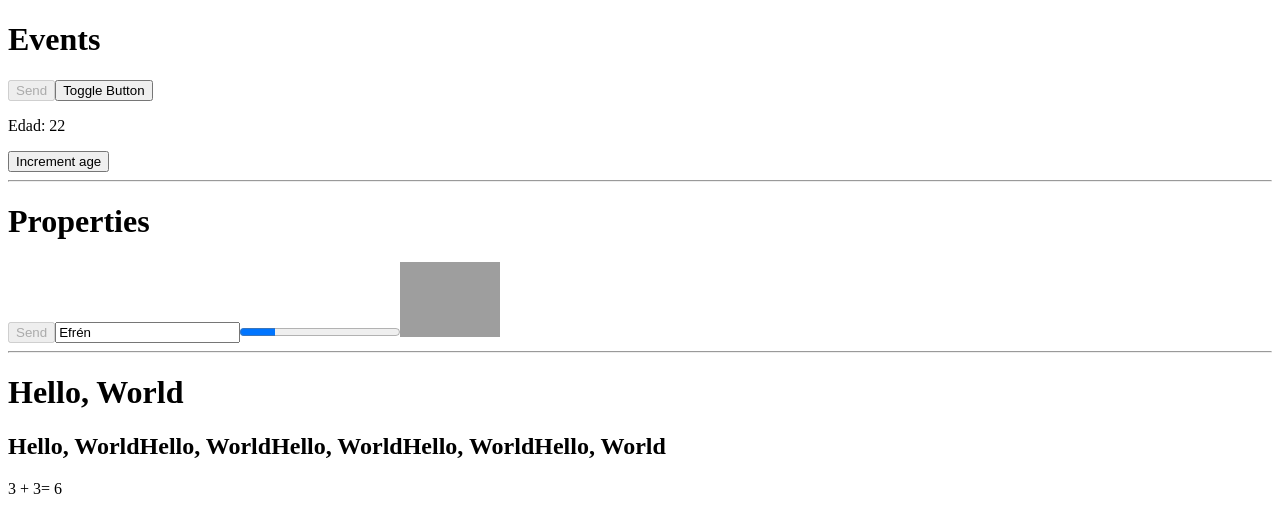
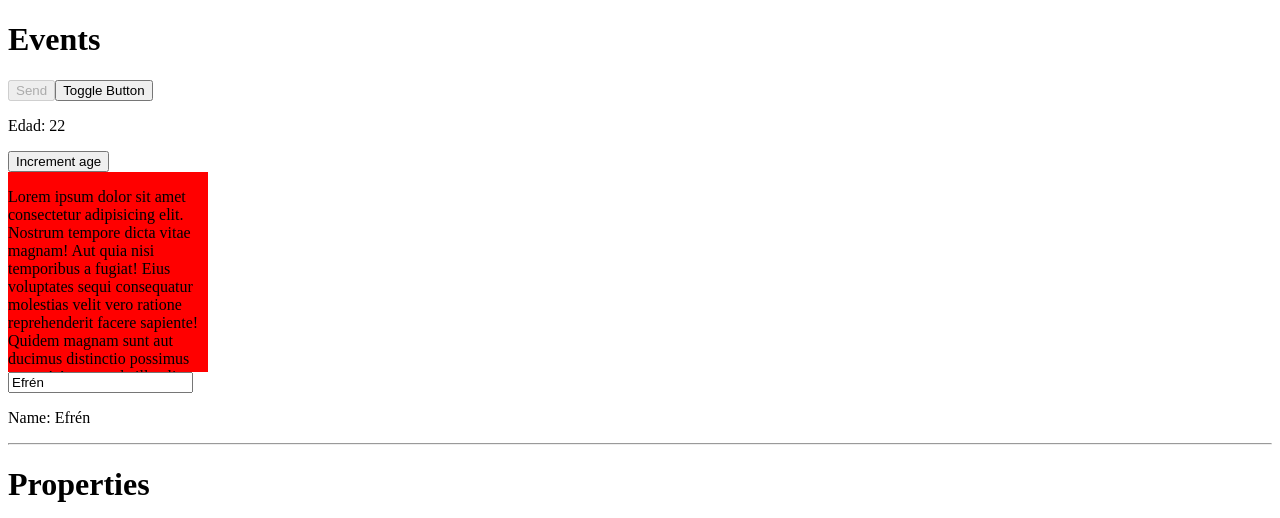
Before and after one commit to efrenruizrubio/Angular-store, an Angular app: page / in a window 1280 px wide. Shown: the top 518 px of the page. Built offline with nearby package versions, Linux system fonts and the light colour scheme; grey boxes are pictures that could not be loaded.

Commit message:
:sparkles: [ADD]: Event Bindings (scroll and keyup)

```diff
--- a/angular.json
+++ b/angular.json
@@ -7,7 +7,7 @@
       "projectType": "application",
       "schematics": {
         "@schematics/angular:component": {
-          "style": "sass"
+          "style": "scss"
         }
       },
       "root": "",
@@ -22,14 +22,9 @@
             "main": "src/main.ts",
             "polyfills": "src/polyfills.ts",
             "tsConfig": "tsconfig.app.json",
-            "inlineStyleLanguage": "sass",
-            "assets": [
-              "src/favicon.ico",
-              "src/assets"
-            ],
-            "styles": [
-              "src/styles.sass"
-            ],
+            "inlineStyleLanguage": "scss",
+            "assets": ["src/favicon.ico", "src/assets"],
+            "styles": ["src/styles.scss"],
             "scripts": []
           },
           "configurations": {
@@ -90,14 +85,9 @@
             "polyfills": "src/polyfills.ts",
             "tsConfig": "tsconfig.spec.json",
             "karmaConfig": "karma.conf.js",
-            "inlineStyleLanguage": "sass",
-            "assets": [
-              "src/favicon.ico",
-              "src/assets"
-            ],
-            "styles": [
-              "src/styles.sass"
-            ],
+            "inlineStyleLanguage": "scss",
+            "assets": ["src/favicon.ico", "src/assets"],
+            "styles": ["src/styles.scss"],
             "scripts": []
           }
         }
--- a/package.json
+++ b/package.json
@@ -19,6 +19,7 @@
     "@angular/platform-browser-dynamic": "^14.2.0",
     "@angular/router": "^14.2.0",
     "rxjs": "~7.5.0",
+    "scss": "^0.2.4",
     "tslib": "^2.3.0",
     "zone.js": "~0.11.4"
   },
--- a/src/app/app.component.html
+++ b/src/app/app.component.html
@@ -3,6 +3,19 @@
 <button (click)="toggleButton()">Toggle Button</button>
 <p>Edad: {{ person.age }}</p>
 <button (click)="incrementAge()">Increment age</button>
+<div class="box" (scroll)="onScroll($event)">
+  <p>
+    Lorem ipsum dolor sit amet consectetur adipisicing elit. Nostrum tempore
+    dicta vitae magnam! Aut quia nisi temporibus a fugiat! Eius voluptates sequi
+    consequatur molestias velit vero ratione reprehenderit facere sapiente!
+    Quidem magnam sunt aut ducimus distinctio possimus earum! Assumenda illo
+    alias accusamus ex cumque ipsa totam quis dolores provident ad error sint
+    quod doloremque, ea voluptatibus, officia accusantium odit est.
+  </p>
+</div>
+<input type="text" [value]="person.name" (keyup)="changeName($event)" />
+<p>Name: {{ person.name }}</p>
+
 <hr />
 
 <h1>Properties</h1>
--- /dev/null
+++ b/src/app/app.component.scss
@@ -0,0 +1,6 @@
+.box {
+  height: 200px;
+  width: 200px;
+  overflow: auto;
+  background-color: red;
+}
--- a/src/app/app.component.ts
+++ b/src/app/app.component.ts
@@ -3,7 +3,7 @@ import { Component } from '@angular/core';
 @Component({
   selector: 'app-root',
   templateUrl: './app.component.html',
-  styleUrls: ['./app.component.sass'],
+  styleUrls: ['./app.component.scss'],
 })
 export class AppComponent {
   title: string = 'angular-store';
@@ -19,4 +19,12 @@ export class AppComponent {
   incrementAge() {
     this.person.age++;
   }
+  onScroll(event: Event) {
+    const element = event.target as HTMLElement;
+    console.log(element.scrollTop);
+  }
+  changeName(event: Event) {
+    const element = event.target as HTMLInputElement;
+    this.person.name = element.value;
+  }
 }
```
Also changed, not shown: src/app/app.component.sass (deleted), src/styles.scss (renamed from src/styles.sass), 2 other files (tests, documents, lock files or other folders).
